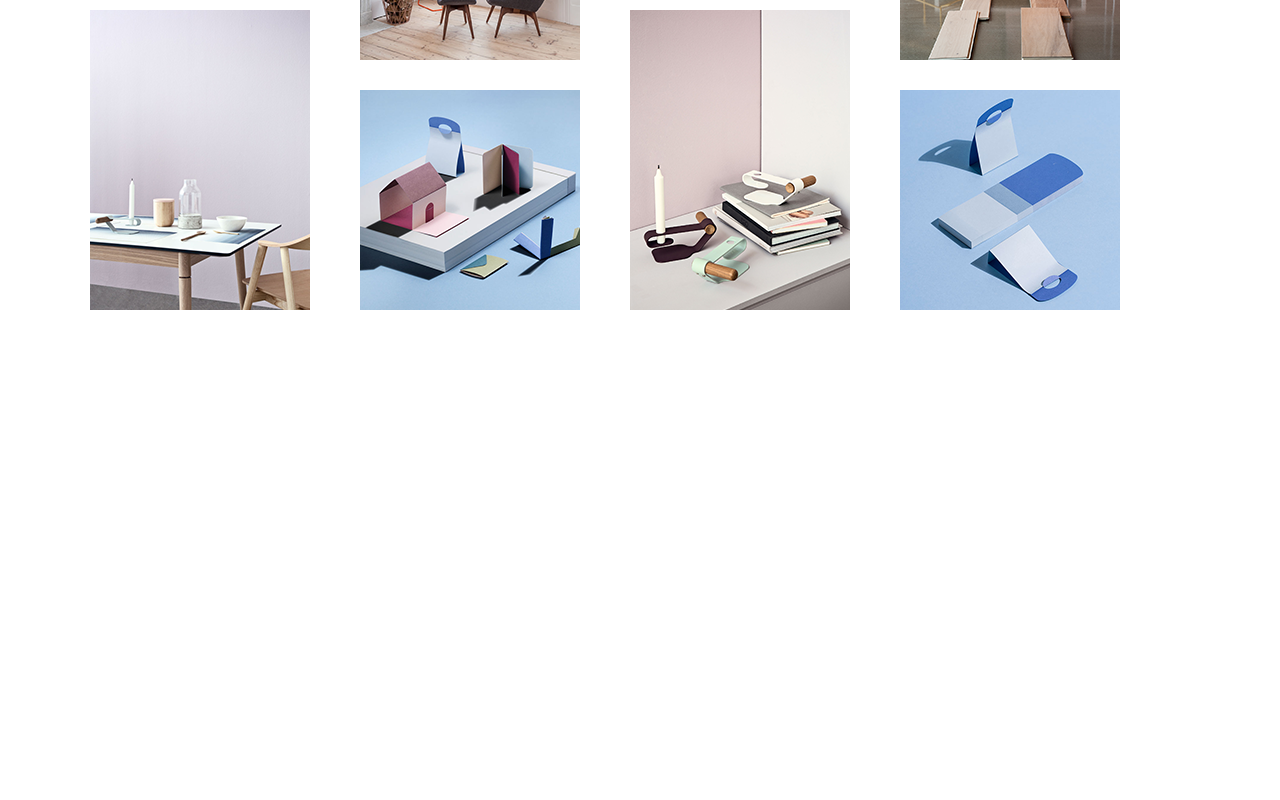
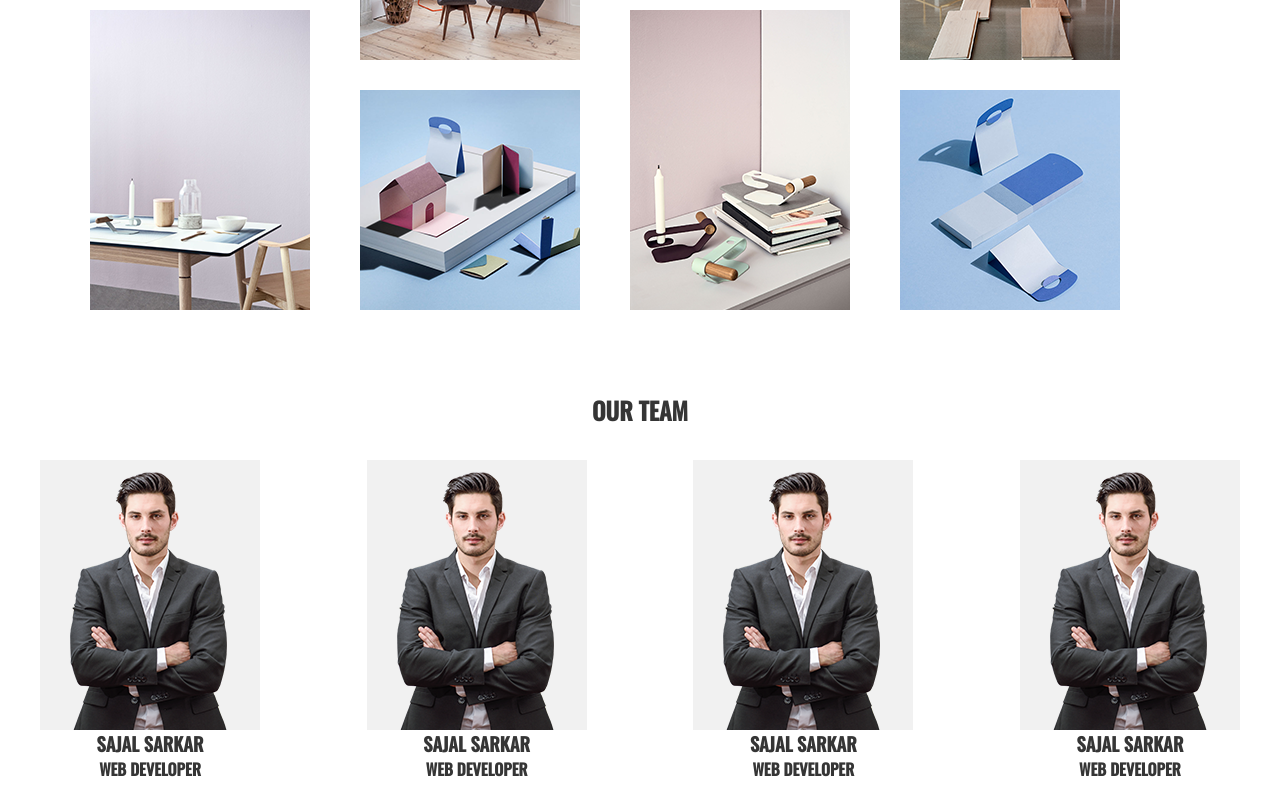
Before and after one commit to onik-nandi/Beatles_1, a plain HTML site: page index.html in a window 1280 px wide. Shown: the part 1710-2510 px from the top of the page. Before the commit the page ends 2170 px from the top, so only its background shows below. Drawn offline with Linux system fonts and the light colour scheme; a web font is replaced by a local one.

Commit message:
team area done

```diff
--- a/CSS/style.css
+++ b/CSS/style.css
@@ -5,14 +5,18 @@
   padding: 0;
   box-sizing: border-box;
 }
-body{
+body {
   display: flex;
   flex-direction: column;
   justify-content: center;
 }
-.wrapper{
+.wrapper {
   width: 100%;
-
+}
+h2 {
+  font-family: oswald_med;
+  color: #353535;
+  text-transform: uppercase;
 }
 
 .mr-40 {
@@ -39,7 +43,7 @@ body{
 
 .full_width {
   width: 100%;
-  background:  #5bc5f4;
+  background: #5bc5f4;
   display: flex;
   flex-direction: column;
   justify-content: center;
@@ -73,14 +77,14 @@ body{
   color: grey;
 }
 /* menu area starts */
-.menu_bg{
+.menu_bg {
   width: 100%;
   background: #ffffff;
   display: flex;
   justify-content: center;
   align-items: center;
 }
-.menu_bg .menu_content{
+.menu_bg .menu_content {
   width: 1200px;
   height: 80px;
   background-color: #fff;
@@ -89,7 +93,7 @@ body{
   justify-content: space-between;
 }
 
-.menu_bg .menu_content .menu_items a{
+.menu_bg .menu_content .menu_items a {
   padding: 10px;
   font-family: oswald_med;
   font-size: 20px;
@@ -98,26 +102,24 @@ body{
   color: grey;
   transition: all linear 0.4s;
 }
-.menu_bg .menu_content .menu_items a:hover{
-    color: #5bc5f4 ;
+.menu_bg .menu_content .menu_items a:hover {
+  color: #5bc5f4;
 }
-.menu_bg .menu_content .menu_items .active{
+.menu_bg .menu_content .menu_items .active {
   color: #5bc5f4;
 }
 /* menu area ends */
 
-
 /* banner area starts */
-.banner_bg{
+.banner_bg {
   background: url(../Images/banner.png);
   width: 100%;
   height: 400px;
   background-repeat: no-repeat;
   background-size: cover;
   background-position: center;
-
 }
-.banner_bg .overlay{
+.banner_bg .overlay {
   width: 100%;
   height: 100%;
   background: rgba(75, 74, 74, 0.568);
@@ -125,14 +127,14 @@ body{
   justify-content: center;
   align-items: center;
 }
-.banner_area{
+.banner_area {
   width: 1200px;
   height: 100%;
   display: flex;
   align-items: flex-end;
   flex-direction: column;
 }
-.banner_content h1{
+.banner_content h1 {
   padding-left: 275px;
   padding-top: 50px;
   font-size: 36px;
@@ -140,95 +142,93 @@ body{
   color: #fff;
   font-family: oswald_bold;
 }
-.banner_content .first_ch{
-    padding-left:145px;
+.banner_content .first_ch {
+  padding-left: 145px;
   font-size: 36px;
   text-transform: uppercase;
   color: #fff;
   font-family: oswald_bold;
   padding-bottom: 20px;
 }
-.banner_content p{
-
+.banner_content p {
   font-size: 18px;
-    text-transform:none ;
+  text-transform: none;
   color: #fff;
   font-family: oswald_reg;
   line-height: 30px;
   font-weight: 300;
   padding-left: 29px;
 }
-.banner_buttons{
+.banner_buttons {
   padding-top: 50px;
-    padding-right:10px ;
+  padding-right: 10px;
 }
-.banner_buttons a{
+.banner_buttons a {
   text-decoration: none;
   color: #fff;
   font-size: 20px;
-    padding:010px 20px;
+  padding: 010px 20px;
   text-transform: uppercase;
   border: 1px solid rgb(255, 255, 255);
   text-align: center;
   transition: all linear 0.4s;
 }
-.banner_buttons .active_b{
+.banner_buttons .active_b {
   margin: 0 20px;
   border: 1px solid #5bc5f4;
-    background:  #5bc5f4;
+  background: #5bc5f4;
 }
-.banner_buttons a:hover{
-    background:  #5bc5f4;
-     border: 1px solid  #5bc5f4;
+.banner_buttons a:hover {
+  background: #5bc5f4;
+  border: 1px solid #5bc5f4;
 }
 
 /* banner area ends */
 /* about area starts */
-.about_bg{
+.about_bg {
   width: 100%;
   height: 440px;
   display: flex;
   justify-content: center;
   align-items: center;
 }
-.about_bg .about_area{
+.about_bg .about_area {
   width: 1200px;
   height: 100%;
 }
-.about_bg .about_area .about_head{
+.about_bg .about_area .about_head {
   width: 100%;
   height: 100px;
   display: flex;
   justify-content: center;
 }
-.about_bg .about_area .about_head h1{
+.about_bg .about_area .about_head h1 {
   line-height: 100px;
   font-size: 24px;
   font-family: oswald_med;
-    color:#353535;
+  color: #353535;
   text-transform: uppercase;
 }
 
-.about_bg .about_area .about_content{
+.about_bg .about_area .about_content {
   width: 100%;
   height: 400px;
   display: flex;
 }
-.about_bg .about_area .about_content .about_img{
+.about_bg .about_area .about_content .about_img {
   width: 40%;
   height: 100%;
 }
-.about_bg .about_area .about_content .about_img img{
+.about_bg .about_area .about_content .about_img img {
   width: 100%;
 }
-.about_bg .about_area .about_content .about_para{
+.about_bg .about_area .about_content .about_para {
   width: 60%;
   height: 100%;
   padding-top: 50px;
-
 }
-.about_bg .about_area .about_content .about_para p{
-        font-family: 'opensans_reg';
+.about_bg .about_area .about_content .about_para p {
+  font-family: "opensans_reg";
   font-size: 14px;
   line-height: 24px;
   padding-left: 10px;
@@ -236,46 +236,44 @@ body{
   margin-top: 35px;
 }
 /* service area starts */
-.service_bg{
+.service_bg {
   width: 100%;
   height: 400px;
   display: flex;
   justify-content: center;
   align-items: center;
-
 }
-.service_bg .service_container{
+.service_bg .service_container {
   width: 1200px;
   height: 100%;
-
 }
-.service_bg .service_container .service_head{
+.service_bg .service_container .service_head {
   width: 100%;
   height: 100px;
   display: flex;
   justify-content: center;
   align-items: center;
 }
-.service_bg .service_container .service_head h2{
+.service_bg .service_container .service_head h2 {
   line-height: 100px;
   font-family: oswald_med;
-    color:#353535;
+  color: #353535;
   text-transform: uppercase;
 }
-.service_bg .service_container .service_details{
+.service_bg .service_container .service_details {
   width: 100%;
   height: 300px;
   display: flex;
   justify-content: space-between;
 }
-.service_bg .service_container .service_details .service_item{
+.service_bg .service_container .service_details .service_item {
   width: 28%;
   height: 200px;
   background-color: #f1f1f1;
   position: relative;
   transition: all linear 0.4s;
 }
-.service_bg .service_container .service_details .service_item .circle{
+.service_bg .service_container .service_details .service_item .circle {
   width: 70px;
   height: 70px;
   background: #f1f1f1;
@@ -287,11 +285,11 @@ body{
   top: -9%;
   left: 50%;
   transform: translateX(-50%);
-    z-index:1 ;
+  z-index: 1;
   transition: all linear 0.4s;
 }
-.service_bg .service_container .service_details .service_item::before{
-    content: '';
+.service_bg .service_container .service_details .service_item::before {
+  content: "";
   width: 82px;
   height: 82px;
   background: white;
@@ -301,8 +299,8 @@ body{
   left: 50%;
   transform: translateX(-50%);
 }
-.service_bg .service_container .service_details .service_item .circle::after{
-    content: '';
+.service_bg .service_container .service_details .service_item .circle::after {
+  content: "";
   width: 76px;
   height: 76px;
   border: 1px solid #f1f1f1;
@@ -310,118 +308,123 @@ body{
   position: absolute;
   transition: all linear 0.4s;
 }
-.service_bg .service_container .service_details .service_item h3{
+.service_bg .service_container .service_details .service_item h3 {
   font-family: oswald_med;
   color: #000;
   text-align: center;
   padding-top: 60px;
 }
-.service_bg .service_container .service_details .service_item p{
+.service_bg .service_container .service_details .service_item p {
   font-size: 13px;
   color: #555555;
-    font-family: 'opensans_reg';
+  font-family: "opensans_reg";
   line-height: 24px;
   padding: 0 10px;
   text-align: center;
 }
-.service_bg .service_container .service_details .service_item:hover{
+.service_bg .service_container .service_details .service_item:hover {
   box-shadow: 2px 2px 10px rgba(0, 0, 0, 0.1);
   cursor: pointer;
 }
-.service_bg .service_container .service_details .service_item:hover .circle{
+.service_bg .service_container .service_details .service_item:hover .circle {
   background: #5bc5f4;
 }
-.service_bg .service_container .service_details .service_item:hover .circle::after{
+.service_bg
+  .service_container
+  .service_details
+  .service_item:hover
+  .circle::after {
   border: 1px solid #5bc5f4;
 }
-.service_bg .service_container .service_details .active_service{
+.service_bg .service_container .service_details .active_service {
   box-shadow: 2px 2px 10px rgba(0, 0, 0, 0.1);
   cursor: pointer;
 }
-.service_bg .service_container .service_details .active_service .circle{
+.service_bg .service_container .service_details .active_service .circle {
   background: #5bc5f4;
 }
-.service_bg .service_container .service_details .active_service .circle::after{
+.service_bg .service_container .service_details .active_service .circle::after {
   border: 1px solid #5bc5f4;
 }
 
 /* portfolio area */
-.port_bg{
+.port_bg {
   width: 100%;
   height: 700px;
   display: flex;
   justify-content: center;
   align-items: center;
 }
-.port_bg .port_cont{
+.port_bg .port_cont {
   width: 1200px;
   height: 100%;
 }
-.port_bg .port_cont .port_head{
+.port_bg .port_cont .port_head {
   width: 100%;
   height: 100px;
   display: flex;
   justify-content: center;
   align-items: center;
 }
-.port_bg .port_cont .port_head h2{
+.port_bg .port_cont .port_head h2 {
   line-height: 100px;
   font-family: oswald_med;
-    color:#353535;
+  color: #353535;
   text-transform: uppercase;
 }
-.port_bg .port_cont .port_gallery{
+.port_bg .port_cont .port_gallery {
   width: 100%;
   height: 700px;
   display: flex;
   justify-content: left;
   flex-wrap: wrap;
 }
-.port_bg .port_cont .port_gallery .port_im1{
+.port_bg .port_cont .port_gallery .port_im1 {
   width: 220px;
   height: 220px;
   margin-left: 50px;
 }
-.port_bg .port_cont .port_gallery .port_im2{
+.port_bg .port_cont .port_gallery .port_im2 {
   width: 220px;
   height: 300px;
 }
-.port_bg .port_cont .port_gallery .port_im3{
+.port_bg .port_cont .port_gallery .port_im3 {
   width: 220px;
   height: 220px;
 }
-.port_bg .port_cont .port_gallery .port_im4{
+.port_bg .port_cont .port_gallery .port_im4 {
   width: 220px;
   height: 300px;
 }
-.port_bg .port_cont .port_gallery .port_im5{
+.port_bg .port_cont .port_gallery .port_im5 {
   width: 220px;
   height: 300px;
   margin-left: 50px;
   margin-top: -100px;
 }
-.port_bg .port_cont .port_gallery .port_im6{
+.port_bg .port_cont .port_gallery .port_im6 {
   width: 220px;
   height: 220px;
   margin-top: -20px;
 }
-.port_bg .port_cont .port_gallery .port_im7{
+.port_bg .port_cont .port_gallery .port_im7 {
   width: 220px;
   height: 300px;
   position: relative;
   top: -100px;
   left: 0;
 }
-.port_bg .port_cont .port_gallery .port_im8{
+.port_bg .port_cont .port_gallery .port_im8 {
   width: 220px;
   height: 220px;
   margin-top: -20px;
 }
-.port_bg .port_cont .port_gallery .for_overlay{
+.port_bg .port_cont .port_gallery .for_overlay {
   position: relative;
   overflow: hidden;
+  transition: all linear 0.4s;
 }
-.port_bg .port_cont .port_gallery .for_overlay .overlay_img{
+.port_bg .port_cont .port_gallery .for_overlay .overlay_img {
   width: 100%;
   height: 100%;
   background: rgba(0, 0, 0, 0.6);
@@ -433,7 +436,7 @@ body{
   align-items: center;
   transition: all linear 0.4s;
 }
-.port_bg .port_cont .port_gallery .for_overlay .overlay_img .over_l{
+.port_bg .port_cont .port_gallery .for_overlay .overlay_img .over_l {
   width: 50px;
   height: 50px;
   background: #5bc5f4;
@@ -443,15 +446,107 @@ body{
   justify-content: center;
   align-items: center;
 }
-.port_bg .port_cont .port_gallery .for_overlay .overlay_img .over_l a{
+.port_bg .port_cont .port_gallery .for_overlay .overlay_img .over_l a {
   text-decoration: none;
   color: #fff;
   font-size: 20px;
 }
-.port_bg .port_cont .port_gallery .for_overlay:hover .overlay_img{
+.port_bg .port_cont .port_gallery .for_overlay:hover .overlay_img {
   left: 0;
   cursor: pointer;
 }
+.port_bg .port_cont .port_gallery .for_overlay:hover {
+  box-shadow: 2px 2px 10px rgba(0, 0, 0, 0.8);
+  transform: scale(1.05);
+}
 /* portfolio area ends*/
 /* team area starts */
+.team_bg {
+  width: 100%;
+  height: 440px;
+  display: flex;
+  justify-content: center;
+  align-items: center;
+}
+.team_bg .team_container {
+  width: 1200px;
+  height: 100%;
+}
+.team_bg .team_container .team_head {
+  width: 100%;
+  height: 100px;
+  display: flex;
+  justify-content: center;
+  align-items: center;
+}
+.team_bg .team_container .team_content {
+  width: 1200px;
+  height: 320px;
+  display: flex;
+  justify-content: space-between;
+}
+
+.team_bg .team_container .team_content .team_card {
+  width: 220px;
+  height: 100%;
+}
+.team_bg .team_container .team_content .team_card .team_img {
+  width: 100%;
+  height: 270px;
+  position: relative;
+  overflow: hidden;
+  transition: all linear 0.5s;
+}
+.team_bg .team_container .team_content .team_card .team_img .overlay_team {
+  width: 40%;
+  height: 100%;
+  background: #dad5d5;
+  position: absolute;
+  top: -100%;
+  right: 0;
+  display: flex;
+  flex-direction: column;
+  justify-content: space-around;
+  align-items: center;
+  transition: all linear 0.5s;
+  text-align: center;
+}
+.team_bg .team_container .team_content .team_card .team_img .overlay_team a {
+  width: 50px;
+  height: 50px;
+  border-radius: 50%;
+  border: 1px solid #ffff;
+  color: #ffffff;
+  font-size: 20px;
+  transition: all linear 0.5s;
+  line-height: 50px;
+}
+.team_bg .team_container .team_content .team_card .team_img:hover .overlay_team {
+  top: 0%;
+}
+.team_bg .team_container .team_content .team_card .team_img:hover {
+  box-shadow: 2px 2px 10px rgba(0, 0, 0, 0.8);
+  transform: scale(1.05);
+}
+
+.team_bg .team_container .team_content .team_card .team_img .overlay_team a:hover {
+  border: 1px solid #5bc5f4;
+  background: #5bc5f4;
+}
+.team_bg .team_container .team_content .team_card span {
+  width: 100%;
+  height: 80px;
+  text-align: center;
+}
+.team_bg .team_container .team_content .team_card span h3 {
+  text-transform: uppercase;
+  font-family: oswald_med;
+  color: #353535;
+}
+.team_bg .team_container .team_content .team_card span h4 {
+  text-transform: uppercase;
+  font-family: oswald_med;
+  color: #353535;
+}
+
 /* team area ends */
--- a/index.html
+++ b/index.html
@@ -229,6 +229,81 @@
       </div>
       <!-- portfolio area -->
       <!-- teams area starts -->
+      <section>
+        <div class="wrapper team_bg">
+          <div class="team_container">
+            <div class="team_head">
+              <h2>our team</h2>
+            </div>
+            <div class="team_content">
+              <div class="team_card">
+                <div class="team_img">
+                  <img src="./Images/hero.png" alt="sajal" />
+                  <div class="overlay_team">
+                    <a href="#"><i class="fa-brands fa-facebook"></i></a>
+                    <a href="#"><i class="fa-brands fa-instagram"></i></a>
+                    <a href="#"><i class="fa-brands fa-pinterest"></i></a>
+                    <a href="#"><i class="fa-brands fa-twitter"></i></a>
+                  </div>
+                </div>
+                <span>
+                  <h3>sajal sarkar</h3>
+                  <h4>web developer</h4>
+                </span>
+              </div>
+
+              <div class="team_card">
+                <div class="team_img">
+                  <img src="./Images/hero.png" alt="sajal" />
+                  <div class="overlay_team">
+                    <a href="#"><i class="fa-brands fa-facebook"></i></a>
+                    <a href="#"><i class="fa-brands fa-instagram"></i></a>
+                    <a href="#"><i class="fa-brands fa-pinterest"></i></a>
+                    <a href="#"><i class="fa-brands fa-twitter"></i></a>
+                  </div>
+                </div>
+                <span>
+                  <h3>sajal sarkar</h3>
+                  <h4>web developer</h4>
+                </span>
+              </div>
+              <div class="team_card">
+                <div class="team_img">
+                  <img src="./Images/hero.png" alt="sajal" />
+                  <div class="overlay_team">
+                    <a href="#"><i class="fa-brands fa-facebook"></i></a>
+                    <a href="#"><i class="fa-brands fa-instagram"></i></a>
+                    <a href="#"><i class="fa-brands fa-pinterest"></i></a>
+                    <a href="#"><i class="fa-brands fa-twitter"></i></a>
+                  </div>
+                </div>
+                <span>
+                  <h3>sajal sarkar</h3>
+                  <h4>web developer</h4>
+                </span>
+              </div>
+              <div class="team_card">
+                <div class="team_img">
+                  <img src="./Images/hero.png" alt="sajal" />
+                  <div class="overlay_team">
+                    <a href="#"><i class="fa-brands fa-facebook"></i></a>
+                    <a href="#"><i class="fa-brands fa-instagram"></i></a>
+                    <a href="#"><i class="fa-brands fa-pinterest"></i></a>
+                    <a href="#"><i class="fa-brands fa-twitter"></i></a>
+                  </div>
+                </div>
+                <span>
+                  <h3>sajal sarkar</h3>
+                  <h4>web developer</h4>
+                </span>
+              </div>
+
+
+
+            </div>
+          </div>
+        </div>
+      </section>
       <!-- teams area ends -->
     </section>
   </body>
```
Lines whose indentation alone changed are shown as unchanged.
